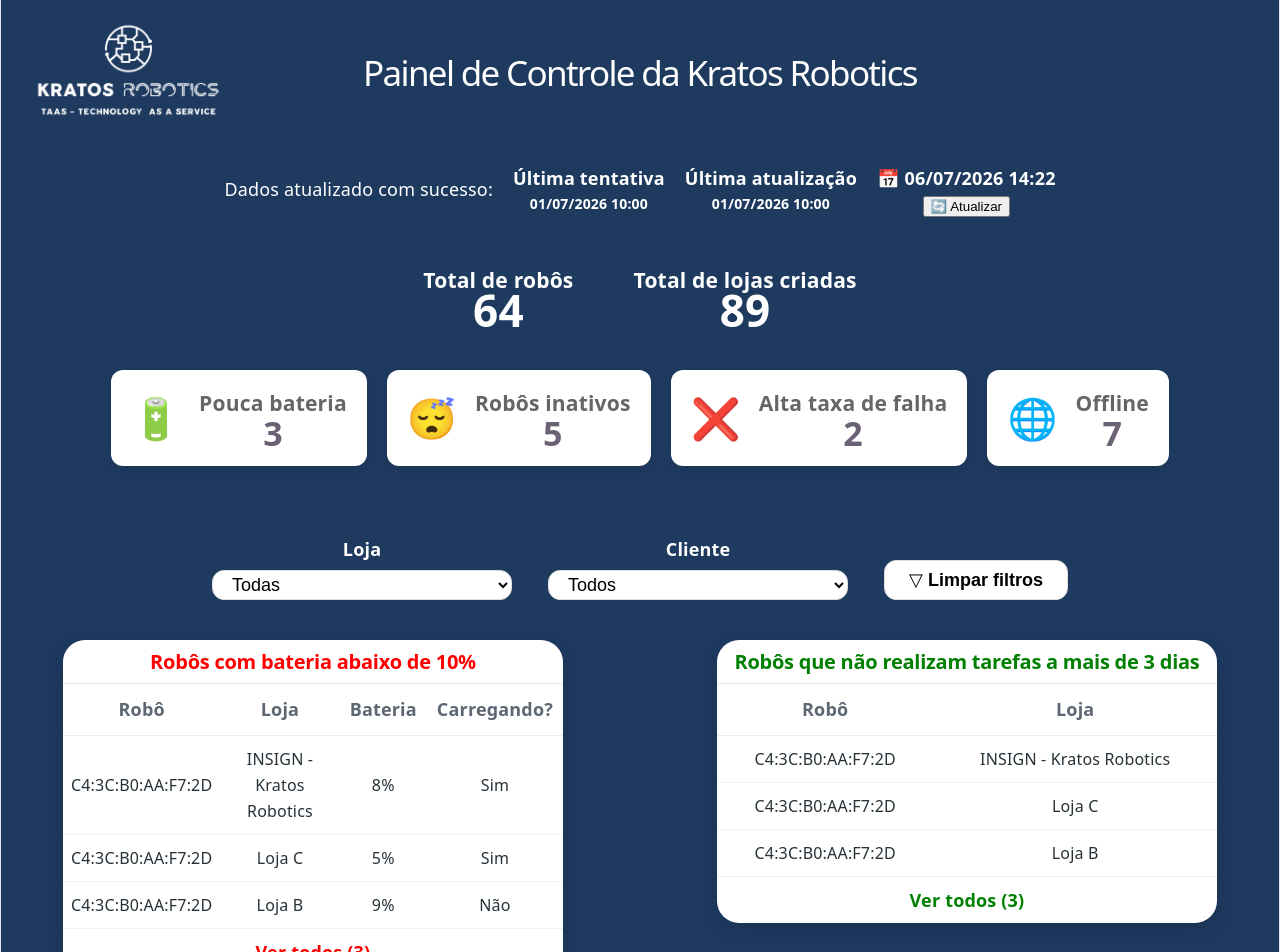
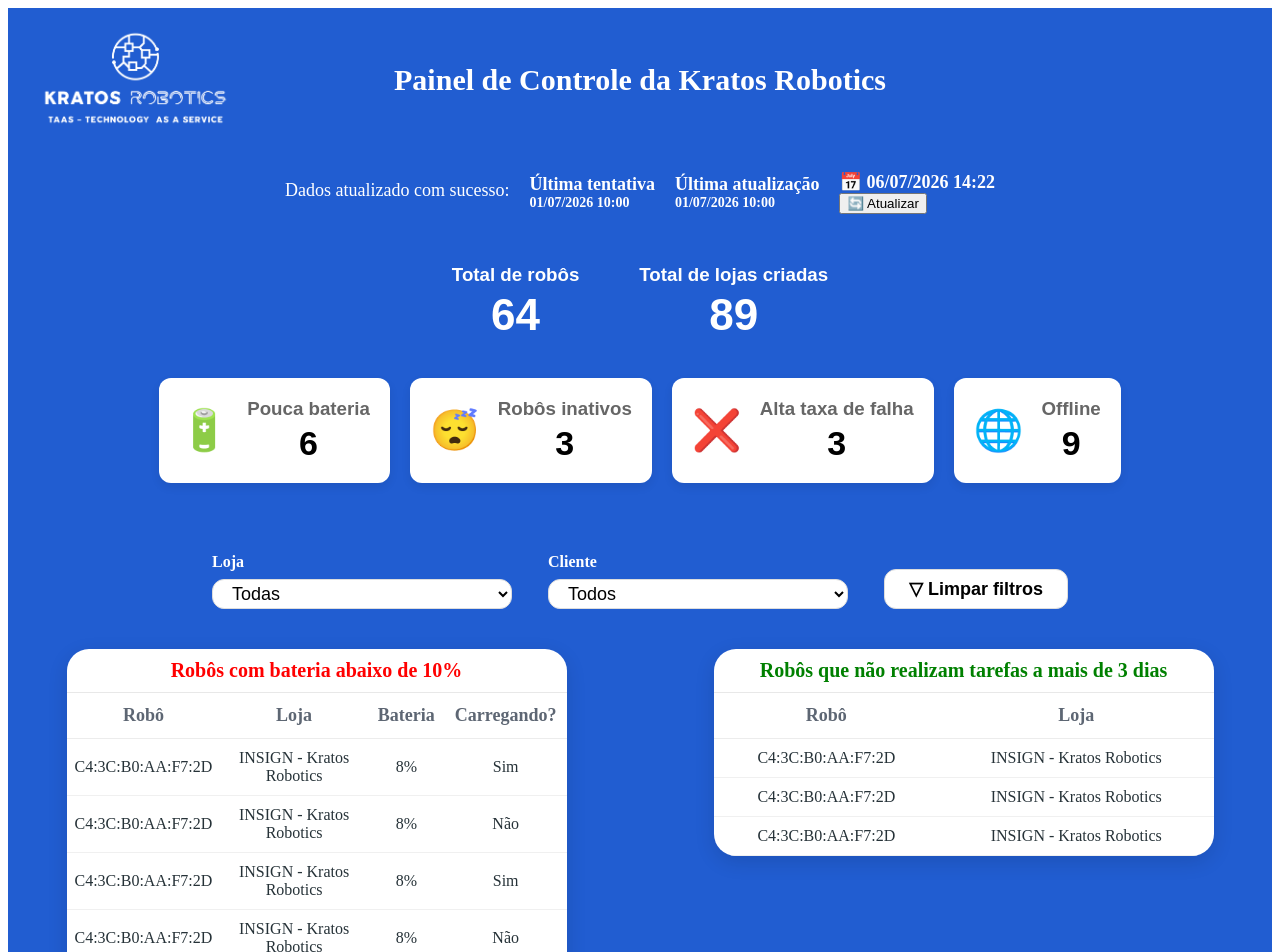
Before and after one commit to le-bap/Dashboard-Kratos, a Vue app in the folder frontend/: page / in a window 1280 px wide. Shown: the top 952 px of the page. Built offline with nearby package versions, Linux system fonts and the light colour scheme.

Commit message:
criando serviço para centralizar dados da dashboard e aprimorando as tables

```diff
--- a/frontend/package.json
+++ b/frontend/package.json
@@ -9,7 +9,8 @@
     "preview": "vite preview"
   },
   "dependencies": {
-    "vue": "^3.5.39"
+    "vue": "^3.5.39",
+    "vue-router": "^5.2.0"
   },
   "devDependencies": {
     "@vitejs/plugin-vue": "^6.0.7",
--- a/frontend/src/App.vue
+++ b/frontend/src/App.vue
@@ -1,7 +1,3 @@
-<script setup>
-import Dashboard from './views/Dashboard.vue'
-</script>
-
 <template>
-  <Dashboard />
+  <router-view />
 </template>
--- a/frontend/src/components/cards/CollectorStatus.vue
+++ b/frontend/src/components/cards/CollectorStatus.vue
@@ -43,7 +43,7 @@
     display:flex;
     align-items:center;
     gap:20px;
-    background-color: #1E3A5F;
+    background-color: #215DD1;
     margin-bottom: 15px;
 }
 
--- a/frontend/src/components/cards/GeneralQuantity.vue
+++ b/frontend/src/components/cards/GeneralQuantity.vue
@@ -31,6 +31,11 @@
     gap:18px;
 }
 
+.content{
+    text-align: center;
+    font-family: Arial, Helvetica, sans-serif;
+}
+
 .content h3{
     margin:0;
     color: white
--- a/frontend/src/components/cards/SummaryCard.vue
+++ b/frontend/src/components/cards/SummaryCard.vue
@@ -42,6 +42,11 @@
     font-size:40px;
 }
 
+.content{
+    text-align: center;
+    font-family: Arial, Helvetica, sans-serif;
+}
+
 .content h3{
     margin:0;
     color:#666;
--- a/frontend/src/components/layout/Header.vue
+++ b/frontend/src/components/layout/Header.vue
@@ -17,7 +17,7 @@
   display: flex;
   align-items: center;
   justify-content: space-between;
-  background-color: #1E3A5F;
+  background-color: #215DD1;
   padding: 20px 32px;
   position: relative;
 }
@@ -34,7 +34,7 @@
 
 h1 {
   margin: 0;
-  font-size: 35px;
+  font-size: 30px;
   color: white;
 }
 </style>
--- a/frontend/src/components/tables/RobotTable.vue
+++ b/frontend/src/components/tables/RobotTable.vue
@@ -1,16 +1,54 @@
 <script setup>
-defineProps({
+import { computed } from "vue"
+
+const props = defineProps({
   title: String,
   columns: Array,
   rows: Array,
+  tableId: {
+    type: String,
+    required: true
+  },
   buttonText: {
     type: String,
     default: "Ver todos"
   },
-  fontColor: String
+  fontColor: String,
+  maxRows: {
+    type: Number,
+    default: null
+  },
+  showFooter: {
+    type: Boolean,
+    default: true
+  },
+  totalRows: {
+    type: Number,
+    default: null
+  }
 })
 
 const emit = defineEmits(["view-all"])
+
+const displayedRows = computed(() => {
+  if (props.maxRows === null) {
+    return props.rows
+  }
+
+  return props.rows.slice(0, props.maxRows)
+})
+
+const showViewAll = computed(() => {
+  if (!props.showFooter) {
+    return false
+  }
+
+  if (props.totalRows === null) {
+    return false
+  }
+
+  return props.totalRows > props.rows.length
+})
 </script>
 
 <template>
@@ -36,7 +74,7 @@
       <tbody>
 
         <tr
-          v-for="(row,index) in rows"
+          v-for="(row,index) in displayedRows"
           :key="index"
         >
           <td
@@ -52,11 +90,12 @@
     </table>
 
     <div
+      v-if="showViewAll"
       class="footer"
-      @click="$emit('view-all')"
+      @click="$emit('view-all', tableId)"
     >
-      {{ buttonText }} ({{ rows.length }})
-    </div>
+      {{ buttonText }} ({{ totalRows }})
+</div>
 
   </div>
 </template>
@@ -70,6 +109,7 @@
     overflow: hidden;
     box-shadow: 0 6px 20px rgba(0,0,0,.12);
     margin: 20px auto;
+    text-align: center;
 }
 
 .header {
--- a/frontend/src/main.js
+++ b/frontend/src/main.js
@@ -1,5 +1,8 @@
 import { createApp } from 'vue'
-import './style.css'
 import App from './App.vue'
 
-createApp(App).mount('#app')
+import router from './router'
+
+createApp(App)
+  .use(router)
+  .mount('#app')
--- /dev/null
+++ b/frontend/src/router/index.js
@@ -0,0 +1,25 @@
+import { createRouter, createWebHistory } from "vue-router"
+
+import Dashboard from "../views/Dashboard.vue"
+import TableView from "../views/TableView.vue"
+
+const routes = [
+  {
+    path: "/",
+    name: "dashboard",
+    component: Dashboard,
+  },
+  {
+    path: "/table/:type",
+    name: "table-view",
+    component: TableView,
+    props: true,
+  },
+]
+
+const router = createRouter({
+  history: createWebHistory(),
+  routes,
+})
+
+export default router
--- /dev/null
+++ b/frontend/src/services/robotService.js
@@ -0,0 +1,183 @@
+// Serviço que solicita do backend as informações completas de todos os robôs com alerta
+
+const tables = {
+  battery: {
+    title: "Robôs com bateria abaixo de 10%",
+    columns: [
+      { label: "Robô", key: "robot" },
+      { label: "Loja", key: "store" },
+      { label: "Bateria", key: "battery" },
+      { label: "Carregando?", key: "is_charging" },
+    ],
+    rows: [
+      {
+        robot: "C4:3C:B0:AA:F7:2D",
+        store: "INSIGN - Kratos Robotics",
+        battery: "8%",
+        is_charging: "Sim",
+      },
+      {
+        robot: "C4:3C:B0:AA:F7:2D",
+        store: "INSIGN - Kratos Robotics",
+        battery: "8%",
+        is_charging: "Não",
+      },
+      {
+        robot: "C4:3C:B0:AA:F7:2D",
+        store: "INSIGN - Kratos Robotics",
+        battery: "8%",
+        is_charging: "Sim",
+      },
+      {
+        robot: "C4:3C:B0:AA:F7:2D",
+        store: "INSIGN - Kratos Robotics",
+        battery: "8%",
+        is_charging: "Não",
+      },
+      {
+        robot: "C4:3C:B0:AA:F7:2D",
+        store: "INSIGN - Kratos Robotics",
+        battery: "8%",
+        is_charging: "Sim",
+      },
+      {
+        robot: "C4:3C:B0:AA:F7:2D",
+        store: "INSIGN - Kratos Robotics",
+        battery: "8%",
+        is_charging: "Não",
+      }
+    ]
+  },
+
+  inactive: {
+    title: "Robôs que não realizam tarefas há mais de 3 dias",
+    columns: [
+      { label: "Robô", key: "robot" },
+      { label: "Loja", key: "store" },
+    ],
+    rows: [
+      {
+        robot: "C4:3C:B0:AA:F7:2D",
+        store: "INSIGN - Kratos Robotics",
+      },
+      {
+        robot: "C4:3C:B0:AA:F7:2D",
+        store: "INSIGN - Kratos Robotics",
+      },
+      {
+        robot: "C4:3C:B0:AA:F7:2D",
+        store: "INSIGN - Kratos Robotics",
+      }
+    ]
+  },
+
+  failed: {
+    title: "Robôs com alta taxa de falha",
+    columns: [
+      { label: "Robô", key: "robot" },
+      { label: "Loja", key: "store" },
+      { label: "Num. tasks Completadas", key: "num_tasks_success" },
+      { label: "Num. tasks Falhadas", key: "num_tasks_failed" },
+    ],
+    rows: [
+      {
+        robot: "C4:3C:B0:AA:F7:2D",
+        store: "INSIGN - Kratos Robotics",
+        num_tasks_success: 20,
+        num_tasks_failed: 10
+      },
+      {
+        robot: "C4:3C:B0:AA:F7:2D",
+        store: "INSIGN - Kratos Robotics",
+        num_tasks_success: 50,
+        num_tasks_failed: 25
+      },
+      {
+        robot: "C4:3C:B0:AA:F7:2D",
+        store: "INSIGN - Kratos Robotics",
+        num_tasks_success: 10,
+        num_tasks_failed: 5
+      }
+    ]
+  },
+
+  offline: {
+    title: "Robôs offline",
+    columns: [
+      { label: "Robô", key: "robot" },
+      { label: "Loja", key: "store" },
+    ],
+    rows: [
+      {
+        robot: "C4:3C:B0:AA:F7:2D",
+        store: "INSIGN - Kratos Robotics",
+      },
+      {
+        robot: "C4:3C:B0:AA:F7:2D",
+        store: "INSIGN - Kratos Robotics",
+      },
+      {
+        robot: "C4:3C:B0:AA:F7:2D",
+        store: "INSIGN - Kratos Robotics",
+      },
+      {
+        robot: "C4:3C:B0:AA:F7:2D",
+        store: "INSIGN - Kratos Robotics",
+      },
+      {
+        robot: "C4:3C:B0:AA:F7:2D",
+        store: "INSIGN - Kratos Robotics",
+      },
+      {
+        robot: "C4:3C:B0:AA:F7:2D",
+        store: "INSIGN - Kratos Robotics",
+      },
+      {
+        robot: "C4:3C:B0:AA:F7:2D",
+        store: "INSIGN - Kratos Robotics",
+      },
+      {
+        robot: "C4:3C:B0:AA:F7:2D",
+        store: "INSIGN - Kratos Robotics",
+      },
+      {
+        robot: "C4:3C:B0:AA:F7:2D",
+        store: "INSIGN - Kratos Robotics",
+      }
+    ]
+  }
+}
+
+export function getTable(type) {
+  return tables[type]
+}
+
+export function getPreview(type, limit = 5) {
+  const table = tables[type]
+
+  return {
+    ...table,
+    rows: table.rows.slice(0, limit),
+    totalRows: table.rows.length
+  }
+}
+
+export function getDashboardData() {
+  return {
+    summary: {
+      totalRobots: 64,
+      totalStores: 89,
+      lowBattery: tables.battery.rows.length,
+      inactive: tables.inactive.rows.length,
+      failed: tables.failed.rows.length,
+      offline: tables.offline.rows.length
+    },
+
+    tables: {
+      battery: getPreview("battery"),
+      inactive: getPreview("inactive"),
+      failed: getPreview("failed"),
+      offline: getPreview("offline")
+    }
+  }
+}
--- a/frontend/src/views/Dashboard.vue
+++ b/frontend/src/views/Dashboard.vue
@@ -1,61 +1,22 @@
 <script setup>
 import Header from "../components/layout/Header.vue";
 import SummaryCard from "../components/cards/SummaryCard.vue";
-import CollectorStatus from "../components/cards/CollectorStatus.vue"
-import FilterBar from "../components/filters/FilterBar.vue"
+import CollectorStatus from "../components/cards/CollectorStatus.vue";
+import FilterBar from "../components/filters/FilterBar.vue";
 import RobotTable from "../components/tables/RobotTable.vue";
 import AboutIndicators from "../components/layout/AboutIndicators.vue";
 import GeneralQuantity from "../components/cards/GeneralQuantity.vue";
+import { getDashboardData } from "../services/robotService"
+import { useRouter } from "vue-router"
 
-const columns_battery = [
-  { label: "Robô", key: "robot" },
-  { label: "Loja", key: "store" },
-  { label: "Bateria", key: "battery" },
-  { label: "Carregando?", key: "is_charging" },
-];
+const router = useRouter()
 
-const columns_inactives = [
-  { label: "Robô", key: "robot" },
-  { label: "Loja", key: "store" },
-];
+const dashboard = getDashboardData()
 
-const columns_failed = [
-  { label: "Robô", key: "robot" },
-  { label: "Loja", key: "store" },
-  { label: "Num. tasks Completadas", key: "num_tasks_success" },
-  { label: "Num. tasks Falhadas", key: "num_tasks_failed" }
-];
+function abrirListaCompleta(tableId){
+  router.push(`/table/${tableId}`)
+}
 
-const rows = [
-  {
-    robot: "C4:3C:B0:AA:F7:2D",
-    store: "INSIGN - Kratos Robotics",
-    is_charging: "Sim",
-    battery: "8%",
-    num_tasks_success: 200,
-    num_tasks_failed: 100,
-  },
-  {
-    robot: "C4:3C:B0:AA:F7:2D",
-    store: "Loja C",
-    is_charging: "Sim",
-    battery: "5%",
-    num_tasks_success: 130,
-    num_tasks_failed: 70,
-  },
-  {
-    robot: "C4:3C:B0:AA:F7:2D",
-    store: "Loja B",
-    is_charging: "Não",
-    battery: "9%",
-    num_tasks_success: 10,
-    num_tasks_failed: 5,
-  }
-];
-
-function abrirListaCompleta(){
-    console.log("Abrir página completa");
-}
 </script>
 
 <template>
@@ -70,35 +31,35 @@
     <div class="cards">
       <GeneralQuantity
         title="Total de robôs"
-        :value="64"
+        :value="dashboard.summary.totalRobots"
       />
 
       <GeneralQuantity
         title="Total de lojas criadas"
-        :value="89"
+        :value="dashboard.summary.totalStores"
       />
     </div>
     <br>
     <div class="cards">
         <SummaryCard
             title="Pouca bateria"
-            :value="3"
+            :value="dashboard.summary.lowBattery"
             icon="🔋"
         />
         <SummaryCard
             title="Robôs inativos"
-            :value="5"
+            :value="dashboard.summary.inactive"
             icon="😴"
         />
         <SummaryCard
             title="Alta taxa de falha"
-            :value="2"
+            :value="dashboard.summary.failed"
             icon="❌"
         />
 
         <SummaryCard
             title="Offline"
-            :value="7"
+            :value="dashboard.summary.offline"
             icon="🌐"
         />
     </div>
@@ -107,34 +68,46 @@
     <div class="tables">
       <RobotTable
         title="Robôs com bateria abaixo de 10%"
-        :columns="columns_battery"
-        :rows="rows"
+        :columns="dashboard.tables.battery.columns"
+        :rows="dashboard.tables.battery.rows"
+        :totalRows="dashboard.tables.battery.totalRows"
+        tableId="battery"
+        fontColor="red"
+        :maxRows="5"
         @view-all="abrirListaCompleta"
-        fontColor="red"
       />
 
       <RobotTable
         title="Robôs que não realizam tarefas a mais de 3 dias"
-        :columns="columns_inactives"
-        :rows="rows"
+        :columns="dashboard.tables.inactive.columns"
+        :rows="dashboard.tables.inactive.rows"
+        :totalRows="dashboard.tables.inactive.totalRows"
+        tableId="inactive"
+        fontColor="green"
+        :maxRows="5"
         @view-all="abrirListaCompleta"
-        fontColor="green"
       />
 
       <RobotTable
         title="Robôs com alta taxa de falha na entrega"
-        :columns="columns_failed"
-        :rows="rows"
+        :columns="dashboard.tables.failed.columns"
+        :rows="dashboard.tables.failed.rows"
+        :totalRows="dashboard.tables.failed.totalRows"
+        tableId="failed"
+        fontColor="orange"
+        :maxRows="5"
         @view-all="abrirListaCompleta"
-        fontColor="orange"
       />
 
       <RobotTable
         title="Robôs offline"
-        :columns="columns_inactives"
-        :rows="rows"
+        :columns="dashboard.tables.offline.columns"
+        :rows="dashboard.tables.offline.rows"
+        :totalRows="dashboard.tables.offline.totalRows"
+        tableId="offline"
+        fontColor="#FF00FF"
+        :maxRows="5"
         @view-all="abrirListaCompleta"
-        fontColor="#FF00FF"
       />
     </div>
 
@@ -145,7 +118,7 @@
 
 <style scoped>
 main {
-  background-color: #1E3A5F;
+  background-color: #215DD1;
   display: flex;
   flex-direction: column;
   align-items: center; /* centraliza horizontalmente */
@@ -160,7 +133,7 @@
 
 .tables {
   display: flex;
-  background-color: #1E3A5F;
+  background-color: #215DD1;
   flex-wrap: wrap;
   gap: 30px;
   align-items: flex-start;
--- /dev/null
+++ b/frontend/src/views/TableView.vue
@@ -0,0 +1,36 @@
+<script setup>
+import { useRoute } from "vue-router"
+
+import RobotTable from "../components/tables/RobotTable.vue"
+import { getTable } from "../services/robotService"
+
+const route = useRoute()
+
+const table = getTable(route.params.type)
+</script>
+
+<template>
+
+<div class="page">
+
+    <RobotTable
+        :title="table.title"
+        :columns="table.columns"
+        :rows="table.rows"
+        :showFooter="false"
+    />
+
+</div>
+
+</template>
+
+
+<style scoped>
+.page {
+  background-color: #215DD1;
+  display: flex;
+  flex-direction: column;
+  padding-bottom: 200px;
+}
+
+</style>
```
Also changed, not shown: 2 other files (tests, documents, lock files or other folders).
